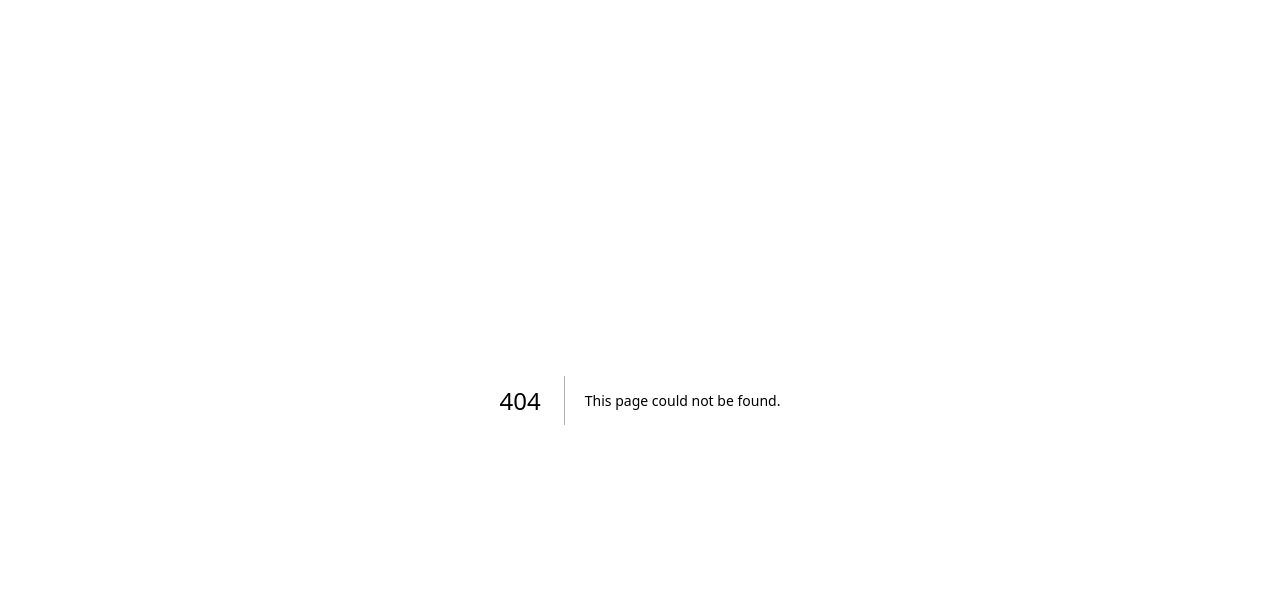
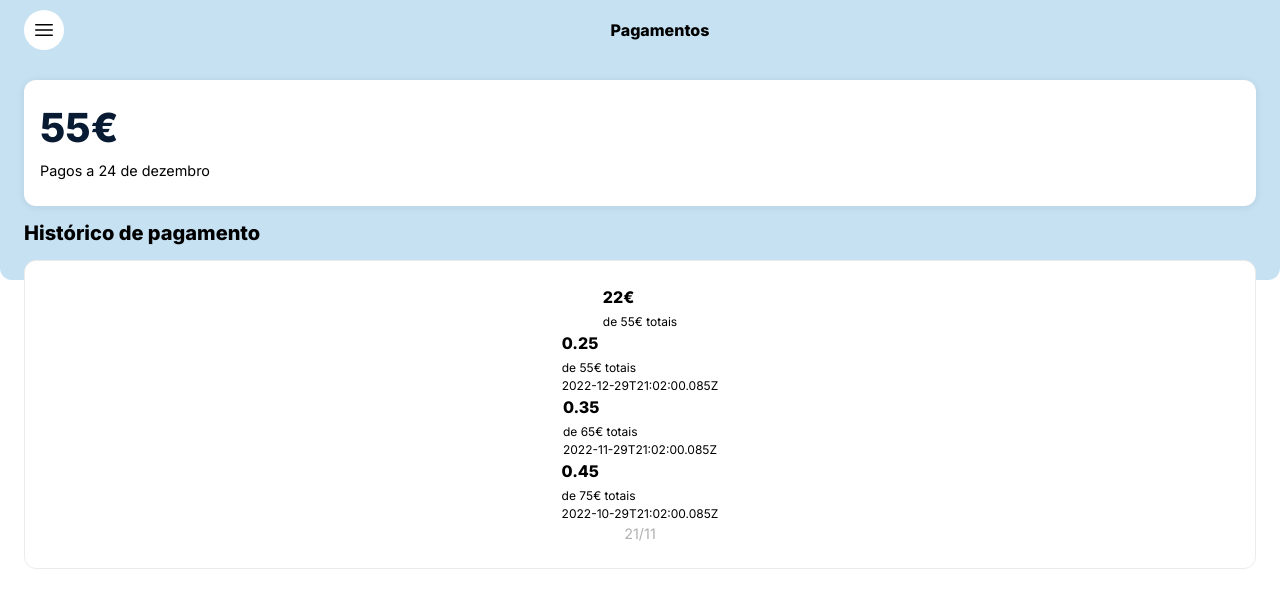
Before and after one commit to almt00/savee, a Next.js app: page /all-payments in a window 1280 px wide. Before the commit this address had no page. Shown: the top 608 px of the page. Built offline with nearby package versions, Linux system fonts and the light colour scheme.

Commit message:
draft lógica histo payment

```diff
--- a/components/elements/Menu.js
+++ b/components/elements/Menu.js
@@ -1,5 +1,6 @@
 import { styled } from "@stitches/react";
 import React from "react";
+import Link from "next/link";
 
 // falta fazer a logica de selecionar a area da app no menu
 const collapseMenu = function (e) {
@@ -33,10 +34,13 @@ export default function Menu() {
             />
           </div>
           <MenuList>
+            <Link href="/homepage">
               <li className="selected">
                 <img src="/img/home-icon.svg" className="ml-6" alt="Home" />
                 <h2>Homepage</h2>
               </li>
+            </Link>
+
             <li className="">
               <img
                 src="/img/chart-pie-icon.svg"
@@ -49,6 +53,7 @@ export default function Menu() {
               <img src="/img/check-circle-icon.svg" className="ml-6" alt="Tarefas" />
               <h2>Tarefas</h2>
   </li>*/}
+            <Link href="/all-payments">
               <li className="">
                 <img src="/img/sun-icon.svg" className="ml-6" alt="Rotinas" />
                 <h2>Rotinas</h2>
@@ -61,6 +66,7 @@ export default function Menu() {
                 />
                 <h2>Pagamentos</h2>
               </li>
+            </Link>
           </MenuList>
         </div>
 
--- a/json/user_1.json
+++ b/json/user_1.json
@@ -23,6 +23,18 @@
       "date": "2022-12-29T21:02:00.085Z",
       "total_value": 55,
       "percentage": 0.25
+    },
+    {
+      "id": 1,
+      "date": "2022-11-29T21:02:00.085Z",
+      "total_value": 65,
+      "percentage": 0.35
+    },
+    {
+      "id": 2,
+      "date": "2022-10-29T21:02:00.085Z",
+      "total_value": 75,
+      "percentage": 0.45
     }
   ]
 }
--- /dev/null
+++ b/pages/all-payments.js
@@ -0,0 +1,105 @@
+import Head from "next/head";
+import { Inter } from "@next/font/google";
+import { styled } from "../stitches.config";
+import Card from "../components/elements/Card";
+import Header from "../components/elements/Header";
+import Background from "../components/elements/Background";
+import useSWR from "swr";
+
+//Write a fetcher function to wrap the native fetch function and return the result of a call to url in json format
+const fetcher = (url) =>
+  fetch(url)
+    .then((res) => res.json())
+    .then((res) => JSON.parse(res));
+
+const inter = Inter({ subsets: ["latin"] });
+
+const AllPayments = () => {
+  //Set up SWR to run the fetcher function when calling api
+  const { data, error } = useSWR("/api/user_1", fetcher);
+
+  //help não consigo store os valores da api nestas vars
+  let value = "";
+  let totalValue = "";
+  let date = "";
+
+  //Handle the error state
+  if (error) return <div>Failed to load</div>;
+  //Handle the loading state
+  if (!data) return <div>Loading...</div>;
+
+  if (data) {
+
+  }
+  const PayHisto = data.hist_payment.map((payment, index)=>{
+        value = payment.percentage;
+        totalValue = payment.total_value;
+        date = payment.date;
+        console.log(payment.id);
+        console.log(value);
+        console.log(totalValue);
+        console.log(date);
+        return(
+            <PaymentInfo key={index}>
+              <h4>{value}</h4>
+              <p className="mt-1">de {totalValue}€ totais</p>
+              <p>{date}</p>
+            </PaymentInfo>
+    )
+    });
+
+  return (
+    <>
+      <Head>
+        <title>Savee</title>
+        <meta name="description" content="Generated by create next app" />
+        <meta name="viewport" content="width=device-width, initial-scale=1" />
+        <link rel="icon" href="/favicon.ico" />
+      </Head>
+
+      <Background color="skyblue" />
+      <Header page="Pagamentos" />
+      <div className="relative pt-20 px-6 flex flex-col gap-3 pb-6">
+        <Card>
+          <ThisMonth>55€</ThisMonth>
+          <p className="mt-2">Pagos a 24 de dezembro</p>
+        </Card>
+
+        <h3>Histórico de pagamento</h3>
+
+        <Card type="stroke">
+          <CardItem>
+            <PaymentInfo>
+              <h4>22€</h4>
+              <p className="mt-1">de 55€ totais</p>
+            </PaymentInfo>
+            {PayHisto}
+            <p className="text-muted">21/11</p>
+          </CardItem>
+        </Card>
+      </div>
+    </>
+  );
+};
+
+const ThisMonth = styled("div", {
+  color: "$black",
+  fontSize: "$f0",
+  fontWeight: "$bolder",
+  lineHeight: "3rem",
+  flex: "1",
+});
+
+const PaymentInfo = styled("div", {
+  p: {
+    fontSize: "$small",
+  },
+});
+
+const CardItem = styled("div", {
+    display: "flex",
+    flexDirection: "column",
+    alignItems: "center",
+})
+
+export default AllPayments;
```
Lines whose indentation alone changed are shown as unchanged.
